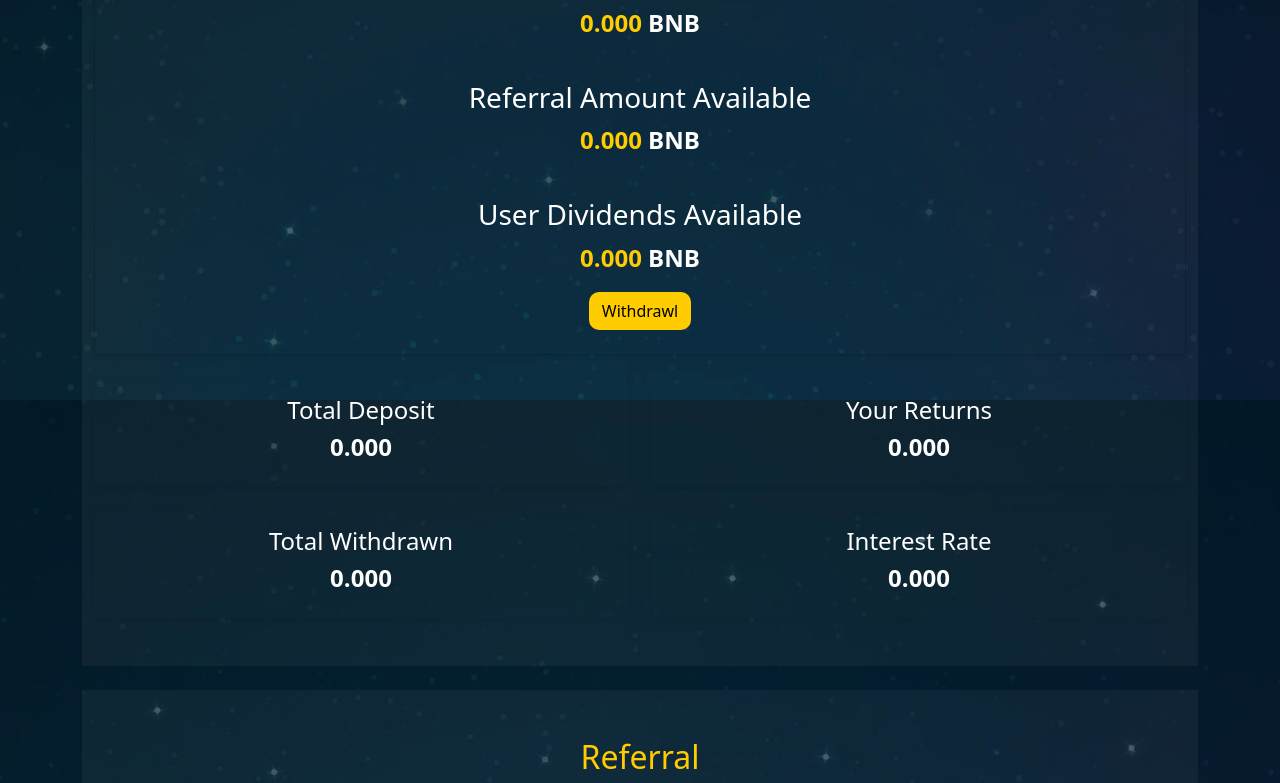
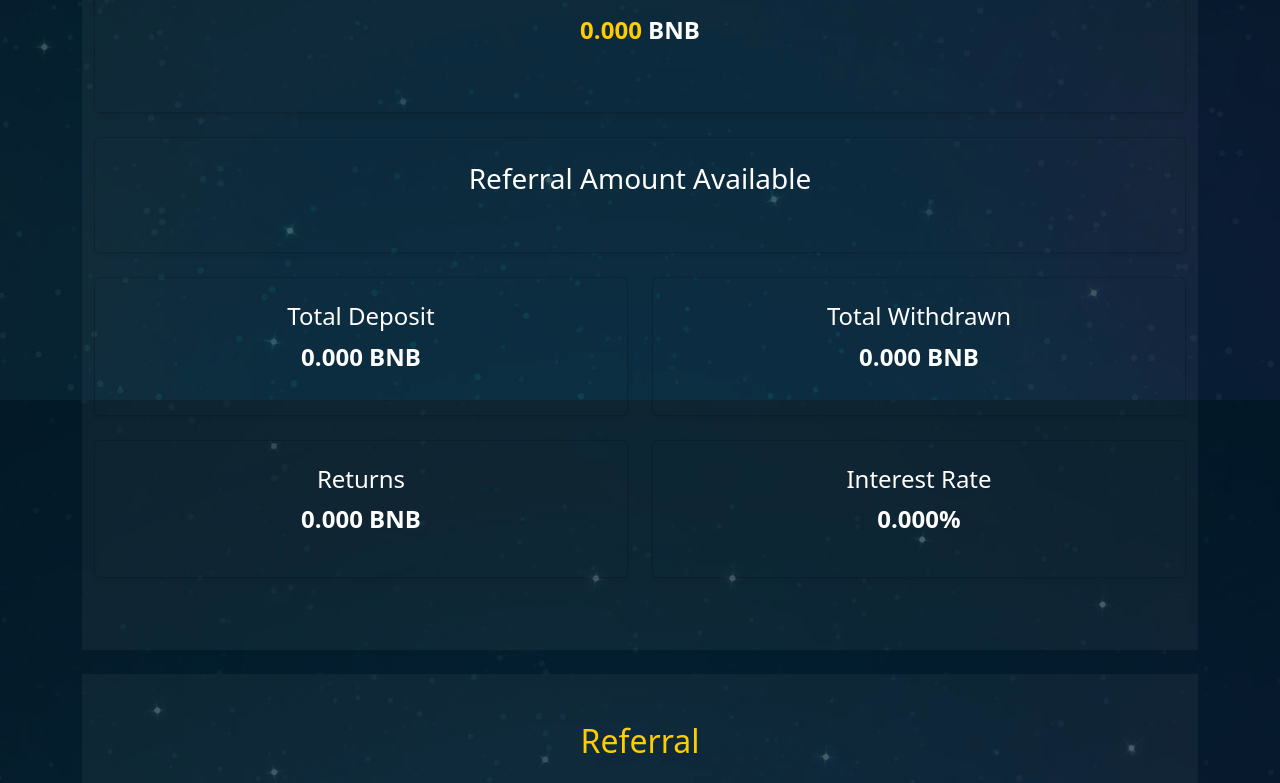
Before and after one commit to AllDigitalOfficial/sample-react-plan8, a React (Vite) app: page / in a window 1280 px wide. Shown: the part 2000-2783 px from the top of the page. Built offline with nearby package versions, Linux system fonts and the light colour scheme.

Commit message:
new commit 4

```diff
--- a/src/components/ScrollToTopButton/ScrollToTopButton.css
+++ b/src/components/ScrollToTopButton/ScrollToTopButton.css
@@ -6,15 +6,15 @@
 }
 
 .scroll-button {
-  background-color: #007bff;
-  border: none;
+  background-color: #0056b3;
+  border: #f1f2f4;
   color: white;
-  width: 50px; /* Set width */
-  height: 50px; /* Set height */
+  width: 30px; /* Set width */
+  height: 30px; /* Set height */
   border-radius: 10%; /* Adjust border-radius for square shape */
   cursor: pointer;
   font-size: 24px;
-  box-shadow: 0 4px 8px rgba(0, 0, 0, 0.2);
+  box-shadow: 0 4px 8px rgba(165, 127, 245, 0.2);
 }
 
 .scroll-button:hover {
--- a/src/components/ScrollToTopButton/index.tsx
+++ b/src/components/ScrollToTopButton/index.tsx
@@ -30,7 +30,7 @@ const ScrollToTopButton: React.FC = () => {
     <div className="scroll-to-top">
       {isVisible && (
         <button onClick={scrollToTop} className="scroll-button">
-          &#8679;
+           ^
         </button>
       )}
     </div>
--- a/src/components/YourIncome/index.tsx
+++ b/src/components/YourIncome/index.tsx
@@ -1,25 +1,40 @@
-const ReferralLinkData = () => {
-  // Get environment variable values
-  const bgColor = import.meta.env.VITE_APP_REFERRAL_LINK_BG_COLOR || "#FFFFFF0B"; // Default background color
-  const subbgColor = import.meta.env.VITE_APP_REFERRAL_LINK_SUB_BG_COLOR ||"transparent";
-  const textColor = import.meta.env.VITE_APP_REFERRAL_LINK_TEXT_COLOR || "#ffffff"; // Default text color
-  const subtextColor = import.meta.env.VITE_APP_REFERRAL_LINK_SUB_TEXT_COLOR || "#FFCC00FF"; // Default text color
-  const buttonColor = import.meta.env.VITE_APP_BUTTON_COLOR || "#007bff";
-  const BorderColor = import.meta.env.VITE_APP_REFERRAL_LINK_BORDER_COLOR || "transparent"; // Default button color
-  const totalDepositColor =
-    import.meta.env.VITE_APP_TOTAL_DEPOSIT_COLOR || "#ffffff"; // Default color for Total Deposit card
-  const totalWithdrawnColor =
-    import.meta.env.VITE_APP_TOTAL_WITHDRAWN_COLOR || "#ffffff"; // Default color for Total Withdrawn card
-  const returnsColor = import.meta.env.VITE_APP_RETURNS_COLOR || "#ffffff"; // Default color for Returns card
-  const interestRateColor =
-    import.meta.env.VITE_APP_INTEREST_RATE_COLOR || "#ffffff"; // Default color for Interest Rate card
-  const rateColor = import.meta.env.VITE_APP_RATE_COLOR || "#007bff"; // Default color for rate text
+import React from "react";
+
+const initialColors = {
+  bgColor: import.meta.env.VITE_APP_REFERRAL_LINK_BG_COLOR || "#FFFFFF0B",
+  subbgColor: import.meta.env.VITE_APP_REFERRAL_LINK_SUB_BG_COLOR || "transparent",
+  textColor: import.meta.env.VITE_APP_REFERRAL_LINK_TEXT_COLOR || "#ffffff",
+  subtextColor: import.meta.env.VITE_APP_REFERRAL_LINK_SUB_TEXT_COLOR || "#FFCC00FF",
+  buttonColor: import.meta.env.VITE_APP_BUTTON_COLOR || "#007bff",
+  borderColor: import.meta.env.VITE_APP_REFERRAL_LINK_BORDER_COLOR || "transparent",
+  totalDepositColor: import.meta.env.VITE_APP_TOTAL_DEPOSIT_COLOR || "#ffffff",
+  totalWithdrawnColor: import.meta.env.VITE_APP_TOTAL_WITHDRAWN_COLOR || "#ffffff",
+  returnsColor: import.meta.env.VITE_APP_RETURNS_COLOR || "#ffffff",
+  interestRateColor: import.meta.env.VITE_APP_INTEREST_RATE_COLOR || "#ffffff",
+  rateColor: import.meta.env.VITE_APP_RATE_COLOR || "#007bff",
+};
+
+const YourIncome = () => {
+  const {
+    bgColor,
+    subbgColor,
+    textColor,
+    subtextColor,
+    buttonColor,
+    borderColor,
+    totalDepositColor,
+    totalWithdrawnColor,
+    returnsColor,
+    interestRateColor,
+    rateColor,
+  } = initialColors;
+
   return (
     <div className="expart-team-area py-5" style={{ backgroundColor: bgColor }}>
       <div className="container">
         <div className="row">
           {/* Left Side: One Large Card */}
-          <div className="col-lg-12 mb-4">
+          <div className="col-12 mb-4">
             <div className="card shadow-sm p-4" style={{ backgroundColor: subbgColor }}>
               <div className="profit-section mb-4">
                 <h2 className="title" style={{ color: textColor, textAlign: 'center' }}>
@@ -31,140 +46,66 @@ const ReferralLinkData = () => {
                     className="fs-4 fw-bold"
                     style={{ color: subtextColor, textAlign: 'center' }}
                   >
-                    0.000 <span style={{ color: textColor}}>BNB</span>
+                    0.000 <span style={{ color: textColor }}>BNB</span>
                   </p>
-
                 </div>
               </div>
+            </div>
+          </div>
 
-              {/* Referral Amount Section */}
+          {/* Referral Amount Section */}
+          <div className="col-12 mb-4">
+            <div className="card shadow-sm p-4" style={{ backgroundColor: subbgColor }}>
               <div className="referral-section mb-4">
                 <h3 className="title" style={{ color: textColor, textAlign: 'center' }}>
                   Referral Amount Available
                 </h3>
-                <div className="referral-info">
-                  <p
-                    id="userAvailabereferralbonus"
-                    className="fs-4 fw-bold"
-                    style={{ color: subtextColor, textAlign: 'center' }}
-                  >
-                    0.000 <span style={{ color: textColor}}>BNB</span>
-                  </p>
-                </div>
-              </div>
-
-              {/* User Dividends Section */}
-              <div className="dividends-section">
-                <h3 className="title" style={{ color: textColor, textAlign: 'center' }}>
-                  User Dividends Available
-                </h3>
-                <div className="dividends-info">
-                  <p
-                    id="userDivident"
-                    className="fs-4 fw-bold"
-                    style={{ color: subtextColor, textAlign: 'center' }}
-                  >
-                    0.000 <span style ={{color: textColor}}>BNB</span>
-                  </p>
-                </div>
-              </div>
-              <div style={{ display: 'flex', justifyContent: 'center' }}>
-                    <button
-                      id="withdraw-button"
-                      className="btn"
-                      style={{ backgroundColor: subtextColor, color: "#000000", textAlign: 'center', borderRadius: '10px' }}
-                      >
-                      Withdrawl
-                    </button>
+                {/* Add more content here if needed */}
               </div>
             </div>
           </div>
 
-
-          {/* Right Side: Four State Cards */}
-          <div className="col-lg-12">
-            <div className="row row-cols-1 row-cols-md-2 g-4">
-              {/* Box 1: Total Deposit */}
-              <div className="col">
-                <div
-                  className="card shadow-sm p-3"
-                  style={{ backgroundColor: subbgColor,borderColor: BorderColor }}
-                >
-                  <h4 className="title" style={{ color: totalDepositColor, textAlign: 'center' }}>
+          {/* Right Side: Three Small Cards */}
+          <div className="col-12">
+            <div className="row">
+              <div className="col-md-6 mb-4">
+                <div className="card shadow-sm p-4" style={{ backgroundColor: subbgColor }}>
+                  <h4 className="title" style={{ color: textColor, textAlign: 'center' }}>
                     Total Deposit
                   </h4>
-                  <div className="profit-info">
-                    <h4
-                      id="userDeposits"
-                      className="rate fs-4 fw-bold"
-                      style={{ color: totalDepositColor, textAlign: 'center' }}
-                    >
-                      0.000
-                    </h4>
-                  </div>
+                  <p className="fs-4 fw-bold" style={{ color: totalDepositColor, textAlign: 'center' }}>
+                    0.000 BNB
+                  </p>
                 </div>
               </div>
-
-              {/* Box 2: Your Returns */}
-              <div className="col">
-                <div
-                  className="card shadow-sm p-3"
-                  style={{ backgroundColor: subbgColor,borderColor: BorderColor }}
-                >
-                  <h4 className="title" style={{ color: returnsColor, textAlign: 'center' }}>
-                    Your Returns
+              <div className="col-md-6 mb-4">
+                <div className="card shadow-sm p-4" style={{ backgroundColor: subbgColor }}>
+                  <h4 className="title" style={{ color: textColor, textAlign: 'center' }}>
+                    Total Withdrawn
                   </h4>
-                  <div className="profit-info">
-                    <h4
-                      id="profit"
-                      className="rate fs-4 fw-bold"
-                      style={{ color: returnsColor, textAlign: 'center' }}
-                    >
-                      0.000
-                    </h4>
-                  </div>
+                  <p className="fs-4 fw-bold" style={{ color: totalWithdrawnColor, textAlign: 'center' }}>
+                    0.000 BNB
+                  </p>
                 </div>
               </div>
-
-              {/* Box 3: Total Withdrawn */}
-              <div className="col">
-                <div
-                  className="card shadow-sm p-3"
-                  style={{ backgroundColor: subbgColor,borderColor: BorderColor }}
-                >
-                  <h4 className="title" style={{ color: totalWithdrawnColor, textAlign: 'center' }}>
-                    Total Withdrawn
+              <div className="col-md-6 mb-4">
+                <div className="card shadow-sm p-4" style={{ backgroundColor: subbgColor }}>
+                  <h4 className="title" style={{ color: textColor, textAlign: 'center' }}>
+                    Returns
                   </h4>
-                  <div className="profit-info">
-                    <h4
-                      id="totalUserTotalWithdrawn"
-                      className="rate fs-4 fw-bold"
-                      style={{ color: totalWithdrawnColor, textAlign: 'center' }}
-                    >
-                      0.000
-                    </h4>
-                  </div>
+                  <p className="fs-4 fw-bold" style={{ color: returnsColor, textAlign: 'center' }}>
+                    0.000 BNB
+                  </p>
                 </div>
               </div>
-
-              {/* Box 4: Interest Rate */}
-              <div className="col">
-                <div
-                  className="card shadow-sm p-3"
-                  style={{ backgroundColor: subbgColor,borderColor: BorderColor }}
-                >
-                  <h4 className="title" style={{ color: interestRateColor, textAlign: 'center' }}>
+              <div className="col-md-6 mb-4">
+                <div className="card shadow-sm p-4" style={{ backgroundColor: subbgColor }}>
+                  <h4 className="title" style={{ color: textColor, textAlign: 'center' }}>
                     Interest Rate
                   </h4>
-                  <div className="profit-info">
-                    <h4
-                      id="interestRate"
-                      className="rate fs-4 fw-bold"
-                      style={{ color: interestRateColor, textAlign: 'center' }}
-                    >
-                      0.000
-                    </h4>
-                  </div>
+                  <p className="fs-4 fw-bold" style={{ color: interestRateColor, textAlign: 'center' }}>
+                    0.000%
+                  </p>
                 </div>
               </div>
             </div>
@@ -175,4 +116,4 @@ const ReferralLinkData = () => {
   );
 };
 
-export default ReferralLinkData;
+export default YourIncome;
```
Also changed, not shown: src/components/Deposit/index.tsx (+7 -3 lines), src/components/HeroSection/index.tsx (+12 -9 lines), src/components/Navbar/index.tsx (+22 -22 lines), src/components/Referral/index.tsx (+27 -1 lines), 1 other file (tests, documents, lock files or other folders).
